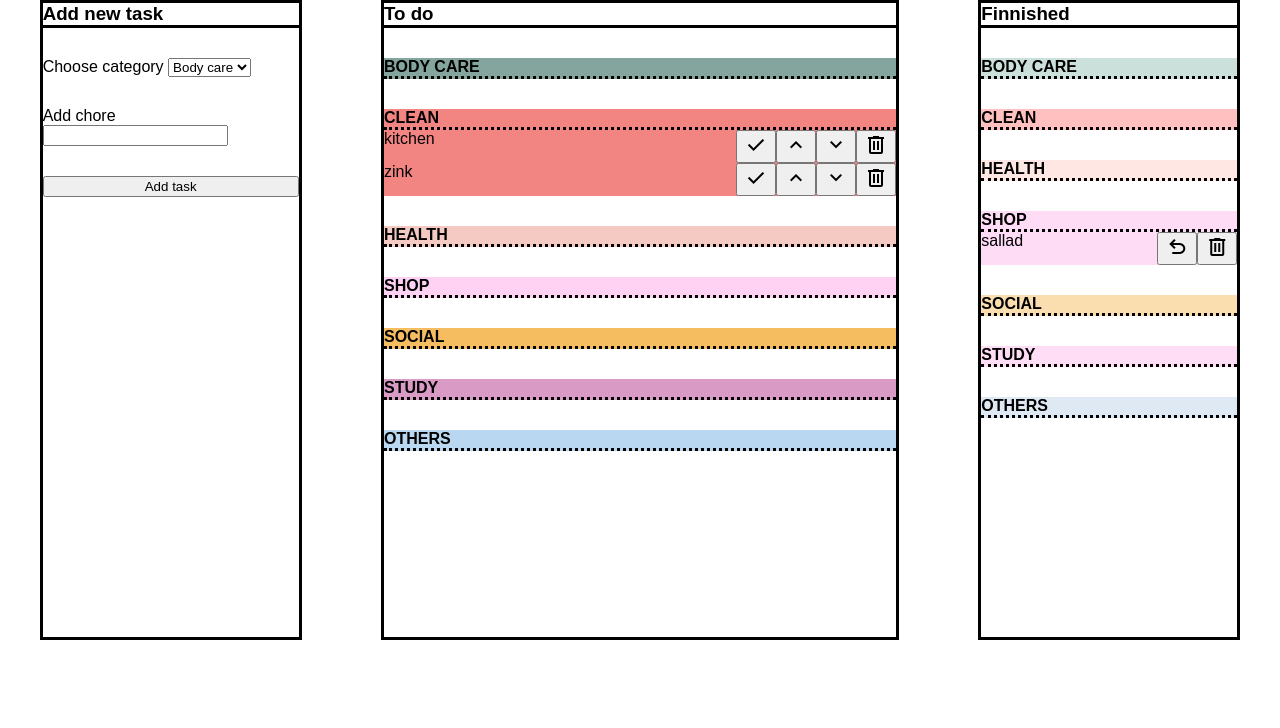
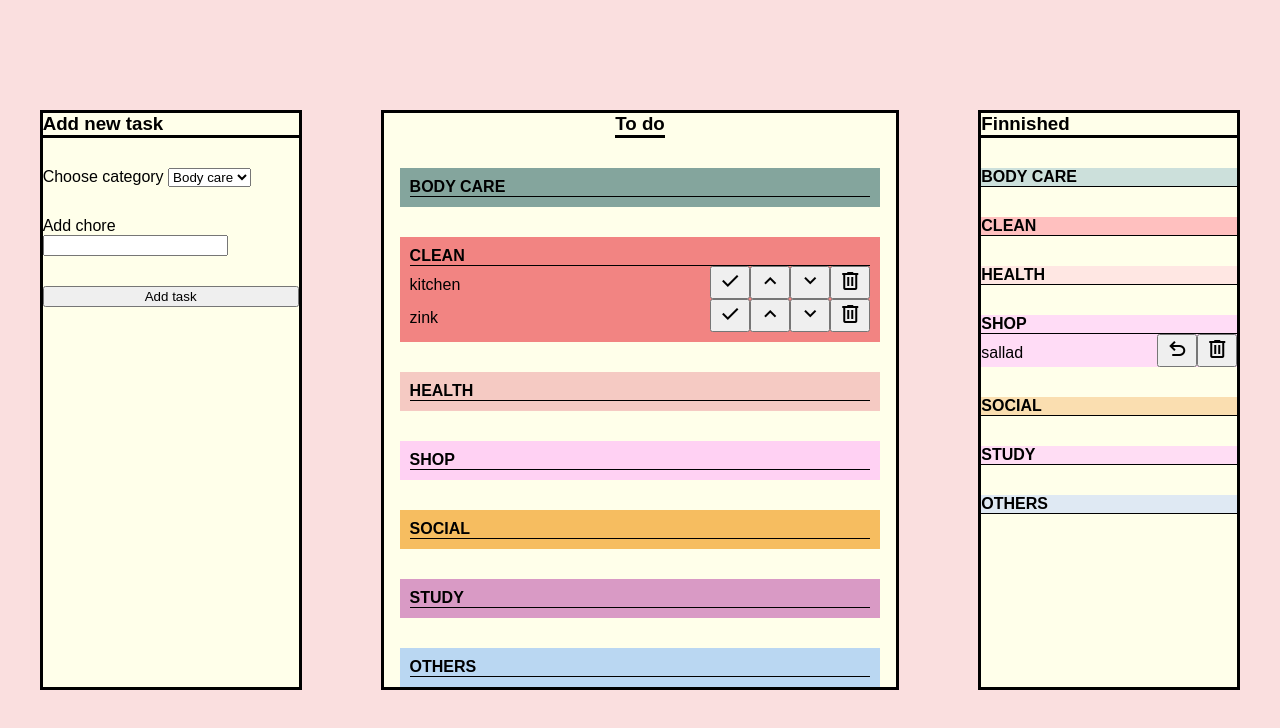
Before and after one commit to jennifer-mcallister/Todo-List, a website with bundled scripts: page src/index.html in a window 1280 px wide. Built offline with nearby package versions, Linux system fonts and the light colour scheme.

Commit message:
added some styling

```diff
--- a/src/index.html
+++ b/src/index.html
@@ -45,37 +45,37 @@
         <div id="todo-container">
             <h3 class="todo-title">To do</h3>
 
-            <div class="bodycare">
+            <div class="bodycare category-container">
                 <h4 id="bodycare-title">Body care</h4>
                 <div id="bodycare"></div>
             </div>
 
-            <div class="clean">
+            <div class="clean category-container">
                 <h4 id="clean-title">Clean</h4>
                 <div id="clean"></div>
             </div>
 
-            <div class="health">
+            <div class="health category-container">
                 <h4 id="health-title">Health</h4>
                 <div id="health"></div>
             </div>
 
-            <div class="shop">
+            <div class="shop category-container">
                 <h4 id="shop-title">Shop</h4>
                 <div id="shop"></div>
             </div>
 
-            <div class="social">
+            <div class="social category-container">
                 <h4 id="social-title">Social</h4>
                 <div id="social"></div>
             </div>
 
-            <div class="study">
+            <div class="study category-container">
                 <h4 id="study-title">Study</h4>
                 <div id="study"></div>
             </div>
 
-            <div class="others">
+            <div class="others category-container">
                 <h4 id="others-title">Others</h4>
                 <div id="others"></div>
             </div>
--- /dev/null
+++ b/src/scss/_layout.scss
@@ -0,0 +1,70 @@
+
+body {
+    display: flex;
+    justify-content: center;
+    align-items: center;
+    margin: 0;
+    padding: 0;
+    font-family: Arial, Helvetica, sans-serif;
+    box-sizing: border-box;
+    height: 100vh;
+}
+
+.content-container {
+    display: flex;
+    flex-direction: row;
+    justify-content: space-around;
+    height: auto;
+    width: 100%;
+}
+
+.addtask-container {
+    display: flex;
+    flex-direction: column;
+    border: 3px solid black;
+    width: 20vw;
+    gap: 30px;
+}
+
+#todo-container {
+    display: flex;
+    flex-direction: column;
+    align-items: center;
+    border: 3px solid black;
+    width: 40vw;
+    gap: 30px;
+}
+
+.category-container {
+    width: 90%;
+    padding: 10px;
+
+}
+
+.finnished-container {
+    display: flex;
+    flex-direction: column;
+    border: 3px solid black;
+    width: 20vw;
+}
+
+.task {
+    display: flex;
+    flex-direction: row;
+    justify-content: space-between;
+
+    &__chore {
+        padding-top: 10px;
+    }
+}
+
+span {
+    font-weight: normal;
+    font-size: 1rem;
+}
+
+.finnished-container {
+    display: flex;
+    flex-direction: column;
+    gap: 30px;
+}
--- /dev/null
+++ b/src/scss/_reset.scss
@@ -0,0 +1,3 @@
+* {
+    margin: 0;
+}
--- a/src/scss/main.scss
+++ b/src/scss/main.scss
@@ -1,56 +1,25 @@
-* {
-    margin: 0;
+@import "layout";
+@import "reset";
+
+
+body {
+    background-color: #fadfdf;
 }
 
-body {
-    margin: 0;
-    padding: 0;
-    font-family: Arial, Helvetica, sans-serif;
-    box-sizing: border-box;
-}
-
-.content-container {
-    display: flex;
-    flex-direction: row;
-    justify-content: space-around;
-    height: 80vh;
-}
-
-.addtask-container {
-    display: flex;
-    flex-direction: column;
-    border: 3px solid black;
-    width: 20vw;
-    gap: 30px;
-}
-
-#todo-container {
-    display: flex;
-    flex-direction: column;
-    border: 3px solid black;
-    width: 40vw;
-    gap: 30px;
-}
-
-.finnished-container {
-    display: flex;
-    flex-direction: column;
-    border: 3px solid black;
-    width: 20vw;
+.addtask-container, #todo-container, .finnished-container {
+    background-color: rgb(255, 255, 234);
 }
 
 h3 {
     border-bottom: 3px solid black;
-
-    &.task__category {
-        border-bottom: 3px dotted black;
-    }
 }
 
 h4 {
-    border-bottom: 3px dotted black;
+    border-bottom: 1px solid black;
     text-transform: uppercase;
 }
+
+
 
 
 .bodycare{
@@ -108,21 +77,3 @@ h4 {
         background-color: #dfe9f3;
     }
 }
-
-
-.task {
-    display: flex;
-    flex-direction: row;
-    justify-content: space-between;
-}
-
-span {
-    font-weight: normal;
-    font-size: 1rem;
-}
-
-.finnished-container {
-    display: flex;
-    flex-direction: column;
-    gap: 30px;
-}
```
